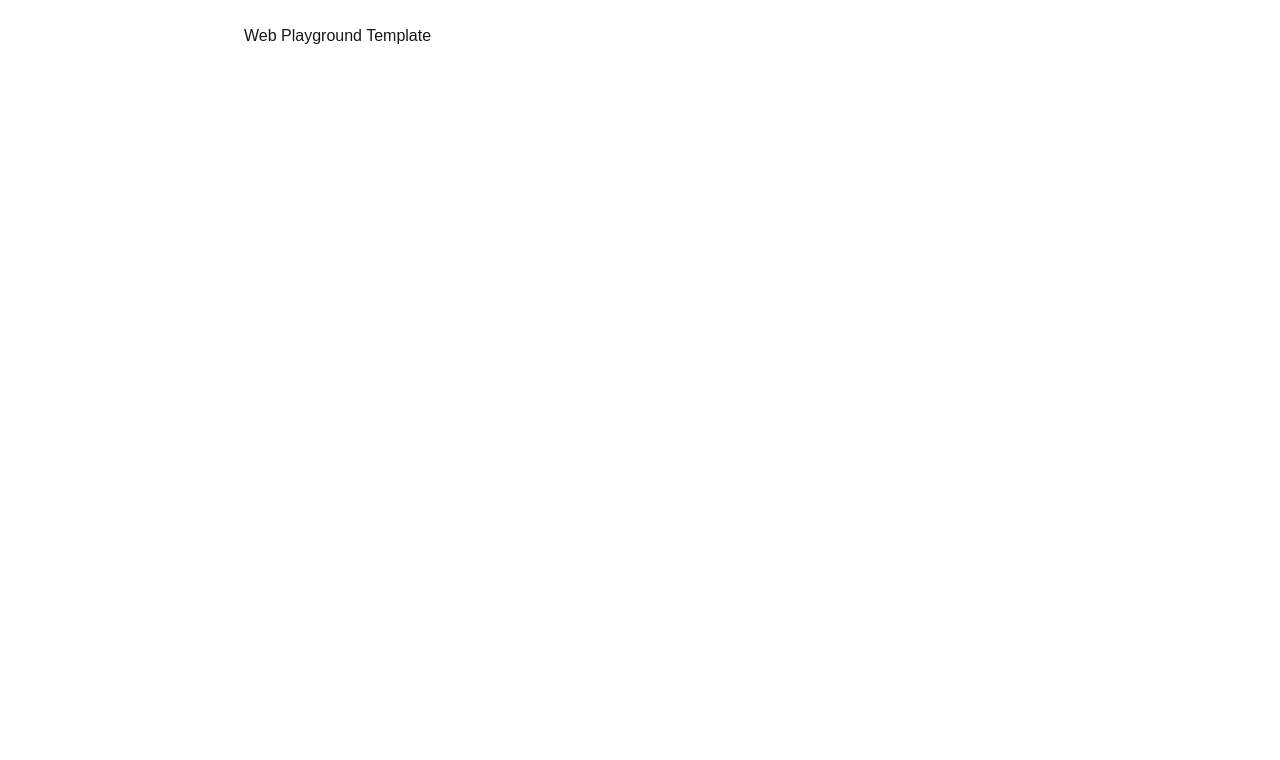
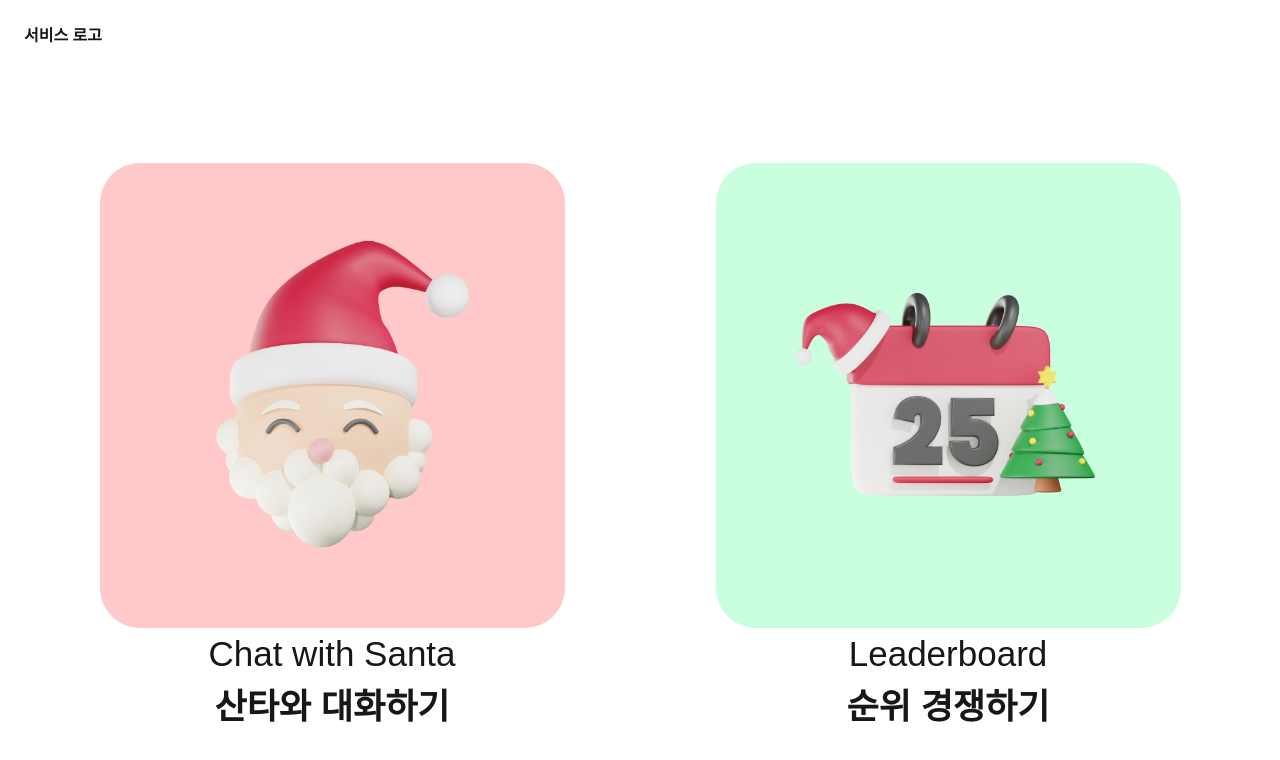
Before and after one commit to basque-ajou/santa-web, a Next.js app: page / in a window 1280 px wide. Shown: the top 760 px of the page. Built offline with nearby package versions, Linux system fonts and the light colour scheme.

Commit message:
feat(MainPage): 루트 화면 구현
루트 화면 기본 기능을 구현했습니다. 세세한 기능 및 반응형은 추가하지 않은 상태입니다.

```diff
--- a/src/app/page.tsx
+++ b/src/app/page.tsx
@@ -1,7 +1,48 @@
+"use client";
+import Image from "next/image";
+import { useRouter } from "next/navigation";
 const Home = async () => {
+  const router = useRouter();
   return (
-    <main className="container mx-auto min-h-screen max-w-[840px] p-6">
-      Web Playground Template
+    <main className="container mx-auto min-h-screen p-6 align-middle">
+      <p className={"font-bold"}>서비스 로고</p>
+      <div className="flex min-h-screen items-center justify-around">
+        <div
+          className={"flex flex-col justify-between"}
+          onClick={() => router.push("/chat")}
+        >
+          <div className="flex h-[465px] w-[465px] flex-col justify-center justify-items-center rounded-[40px] bg-[#FFC9C9]">
+            <div className="flex flex-col items-center">
+              <Image
+                src={"/main/santa.png"}
+                width={320}
+                height={329}
+                alt={"santa"}
+              />
+            </div>
+          </div>
+          <div className={"justify-items-center text-[35px]"}>
+            <p>Chat with Santa</p>
+            <p className={"font-bold"}>산타와 대화하기</p>
+          </div>
+        </div>
+        <div className={"flex flex-col justify-between"}>
+          <div className="flex h-[465px] w-[465px] flex-col justify-center justify-items-center rounded-[40px] bg-[#C9FFDE]">
+            <div className="flex flex-col items-center">
+              <Image
+                src={"/main/christmasDate.png"}
+                width={320}
+                height={329}
+                alt={"santa"}
+              />
+            </div>
+          </div>
+          <div className={"justify-items-center text-[35px]"}>
+            <p>Leaderboard</p>
+            <p className={"font-bold"}>순위 경쟁하기</p>
+          </div>
+        </div>
+      </div>
     </main>
   );
 };
```
